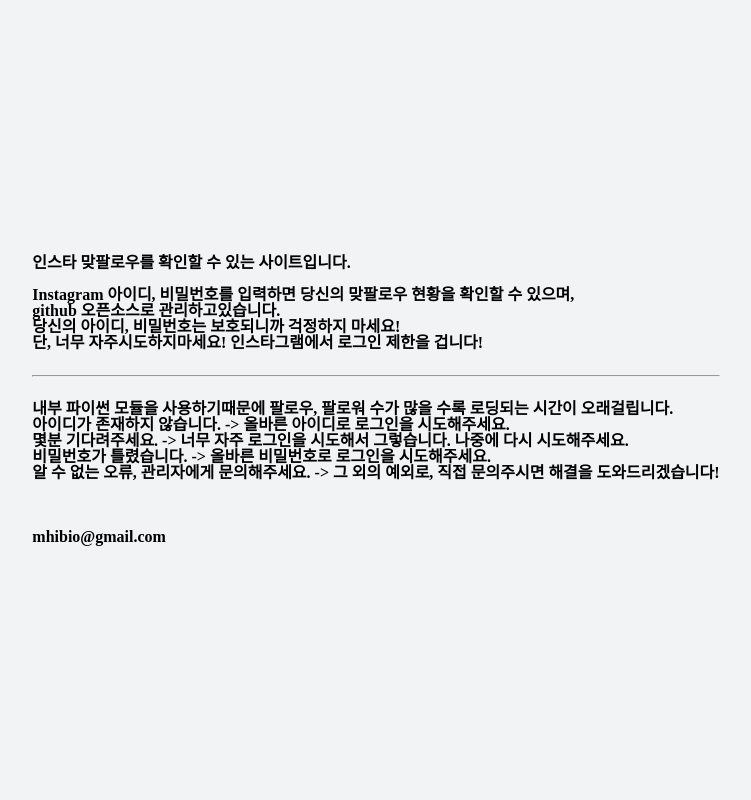
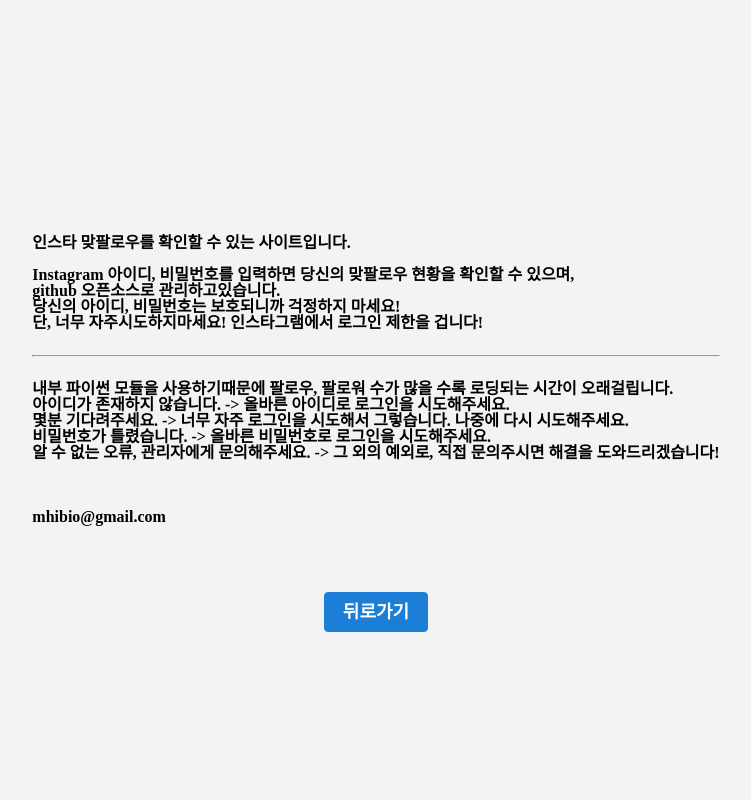
Before and after one commit to mhibio/Instargram_f4f_check, a Flask app: page /help in a window 1280 px wide. Shown: the whole page, without its empty margins (264-1015 px from the left). Run offline with Flask 2, Linux system fonts and the light colour scheme.

Commit message:
Add files via upload
help 페이지에 뒤로가기 버튼 추가

```diff
--- a/flask_repo/templates/help.html
+++ b/flask_repo/templates/help.html
@@ -6,6 +6,7 @@
     <link rel="stylesheet" href="{{ url_for('static', filename='style/reset.css') }}">
     <link rel="stylesheet" href="{{ url_for('static', filename='style/common.css') }}">
     <link rel="stylesheet" href="{{ url_for('static', filename='style/login.css') }}">
+    <link rel="stylesheet" href="{{ url_for('static', filename='style/result.css') }}">
 
     <title>Help</title>
 </head>
@@ -29,7 +30,11 @@
                 알 수 없는 오류, 관리자에게 문의해주세요. -> 그 외의 예외로, 직접 문의주시면 해결을 도와드리겠습니다!<br>
                 <br><br><br>
                 mhibio@gmail.com
-
+                <div class="button_box">
+                    <button class="btn" type="button" onClick="location.href='/'">
+                        <span>뒤로가기</span>
+                    </button>
+                </div>
             </div>
         </div>
     </div>
```
